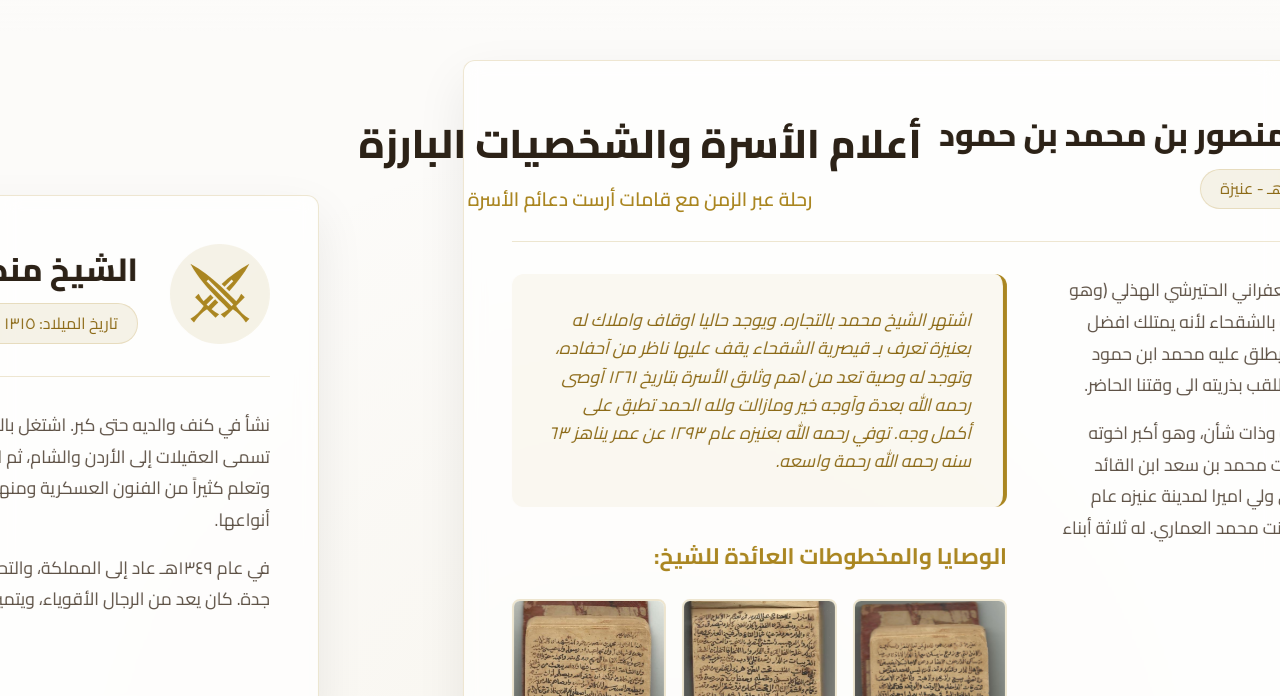
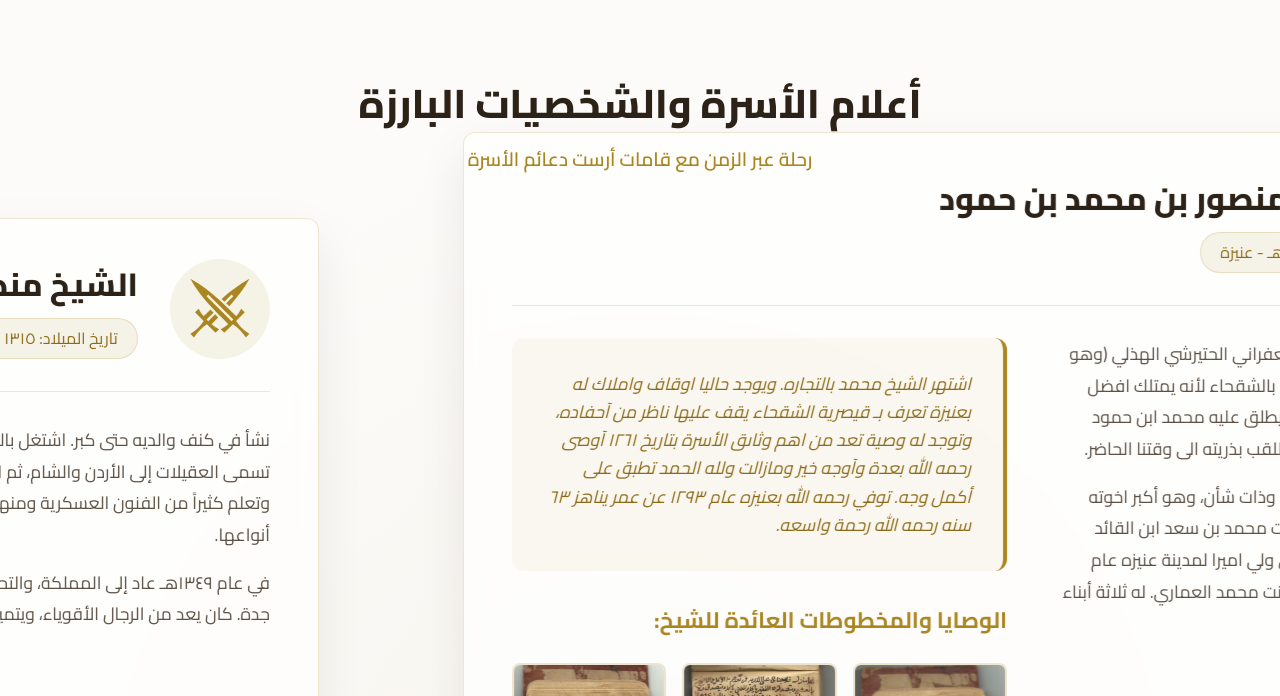
Before and after one commit to Alshagha/alshagha-website, a React (Vite) app: page / in a window 1280 px wide. Shown: the part 2564-3260 px from the top of the page. Built offline with nearby package versions, Linux system fonts and the light colour scheme.

Commit message:
Update Figures.css

```diff
--- a/src/components/Figures.css
+++ b/src/components/Figures.css
@@ -15,7 +15,7 @@
 
 .figures-header-absolute {
     position: absolute;
-    top: max(80px, 10vh);
+    top: max(40px, 5vh);
     left: 0;
     width: 100%;
     z-index: 10;
@@ -27,7 +27,6 @@
     width: 100%;
     display: flex;
     align-items: center;
-    padding-top: max(50px, 5vh);
 }
 
 .figures-slider-track {
@@ -57,14 +56,30 @@
 .figure-details-pane {
     width: 100%;
     max-width: 1200px;
-    padding: 3rem;
+    padding: 2.5rem 3rem;
     border-radius: 20px;
     background: var(--color-surface);
     box-shadow: 0 20px 50px rgba(0, 0, 0, 0.08);
     display: flex;
     flex-direction: column;
     border: 1px solid rgba(170, 134, 33, 0.15);
-    margin: 0 auto;
+    margin: max(80px, 10vh) auto 0;
+    max-height: 85vh;
+    overflow-y: auto;
+}
+
+/* Hide scrollbar for the pane */
+.figure-details-pane::-webkit-scrollbar {
+    width: 6px;
+}
+
+.figure-details-pane::-webkit-scrollbar-track {
+    background: transparent;
+}
+
+.figure-details-pane::-webkit-scrollbar-thumb {
+    background: rgba(170, 134, 33, 0.3);
+    border-radius: 10px;
 }
 
 .details-header {
```
